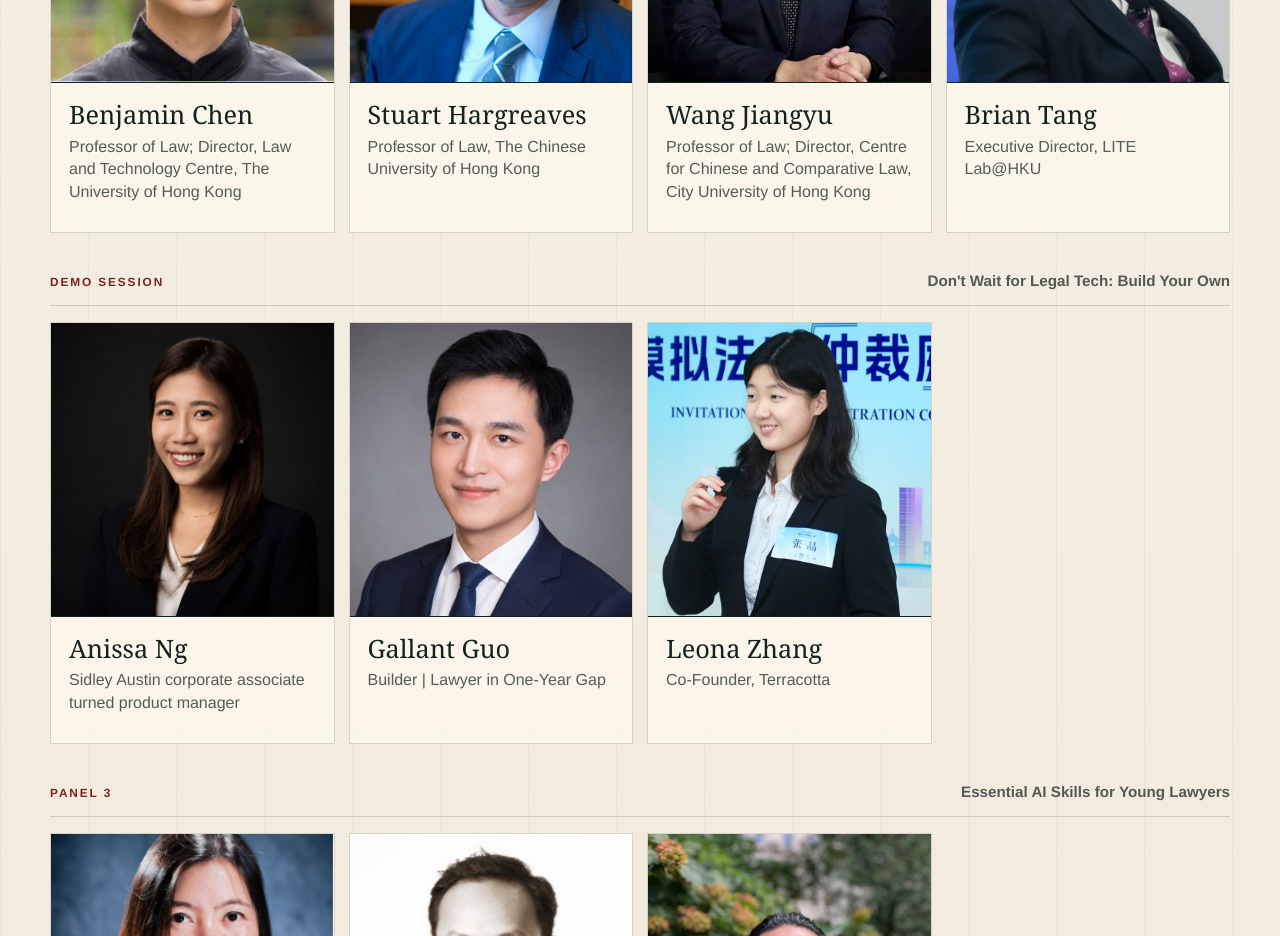
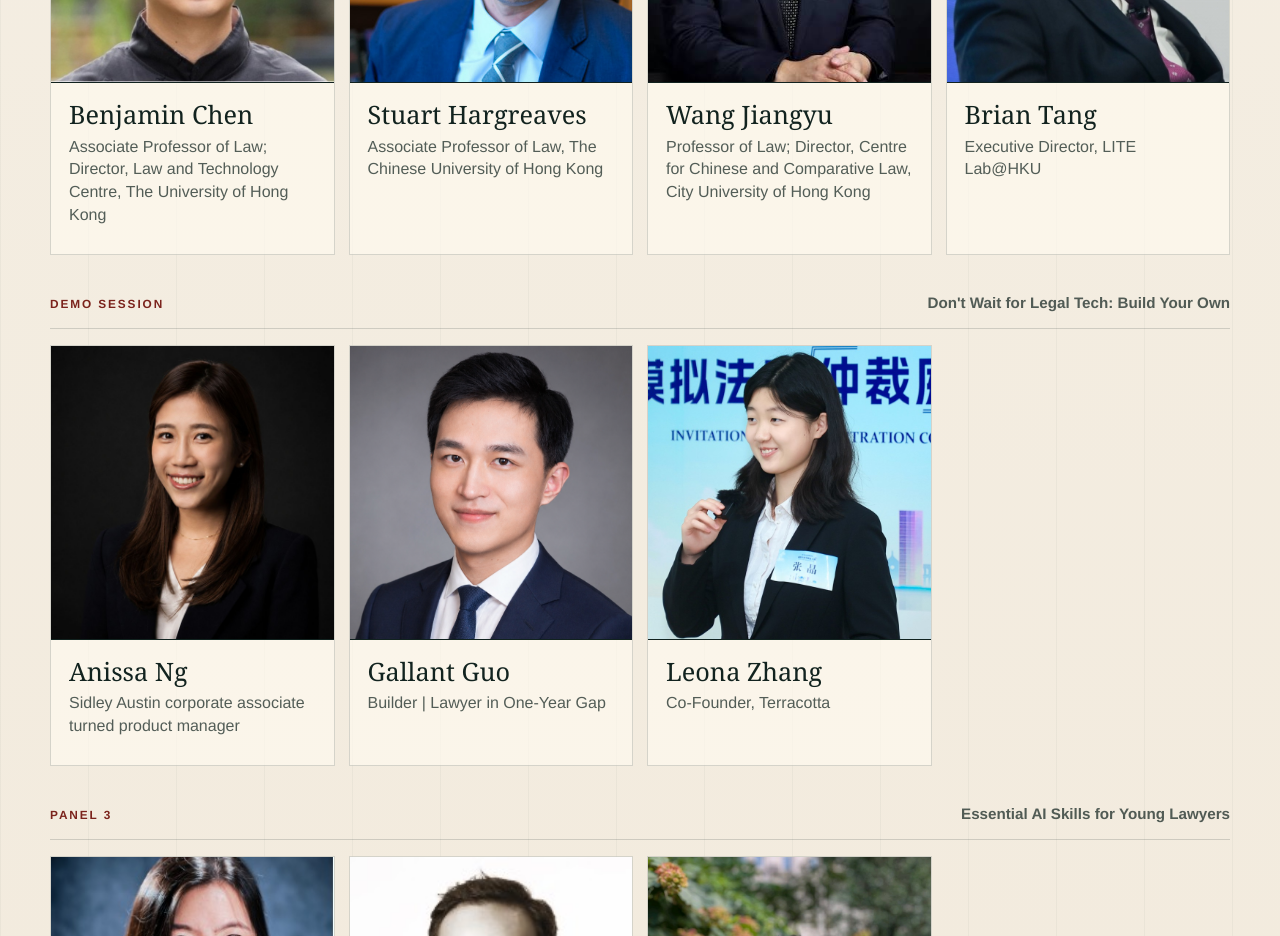
Before and after one commit to abdullahimtiazz/forum, a Next.js app: page / in a window 1280 px wide. Shown: the part 1800-2736 px from the top of the page. Built offline with nearby package versions, Linux system fonts and the light colour scheme.

Commit message:
Update academic speaker titles

```diff
--- a/app/page.tsx
+++ b/app/page.tsx
@@ -13,12 +13,13 @@ import {
 const guests = [
   {
     name: "Benjamin Chen",
-    title: "Professor of Law; Director, Law and Technology Centre, The University of Hong Kong",
+    title:
+      "Associate Professor of Law; Director, Law and Technology Centre, The University of Hong Kong",
     image: "/benjamin-chen.jpeg",
   },
   {
     name: "Stuart Hargreaves",
-    title: "Professor of Law, The Chinese University of Hong Kong",
+    title: "Associate Professor of Law, The Chinese University of Hong Kong",
     image: "/stuart-hargreaves.jpeg",
   },
   {
```
